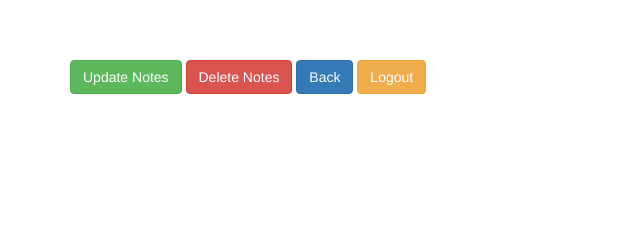
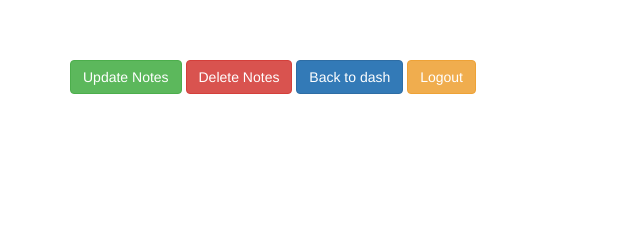
Before and after one commit to maxwellicharia/ZoneZero, a Flask app: page /view in a window 1280 px wide. Shown: the part 127-367 px from the top of the page, without its empty margins (0-640 px from the left). Run offline with Flask 2, Linux system fonts and the light colour scheme; parts of the project's set-up code (start-up, migrations or seed data) failed here and were passed over; some libraries are stand-ins or nearby versions.

```diff
--- a/templates/view.html
+++ b/templates/view.html
@@ -56,7 +56,7 @@ View | ZoneZero
 
     <a class="btn btn-danger" href="{{ url_for('delete')}}" role="button">Delete Notes</a>
 
-    <a class="btn btn-primary" href="{{ url_for('dash')}}" role="button">Back</a>
+    <a class="btn btn-primary" href="{{ url_for('dash')}}" role="button">Back to dash</a>
 
     <a class="btn btn-warning" href="{{ url_for('logout')}}" role="button">Logout</a>
 
```
